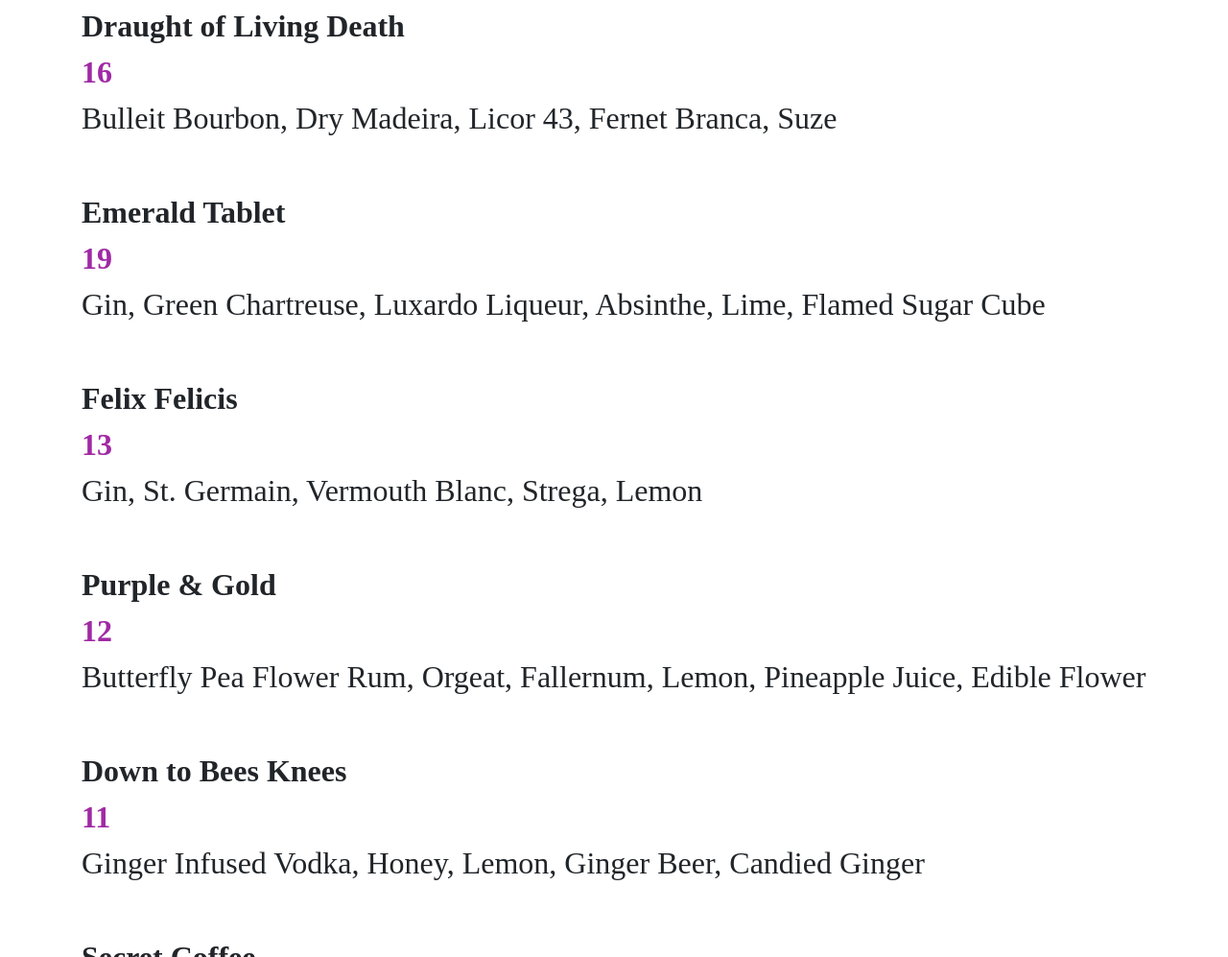
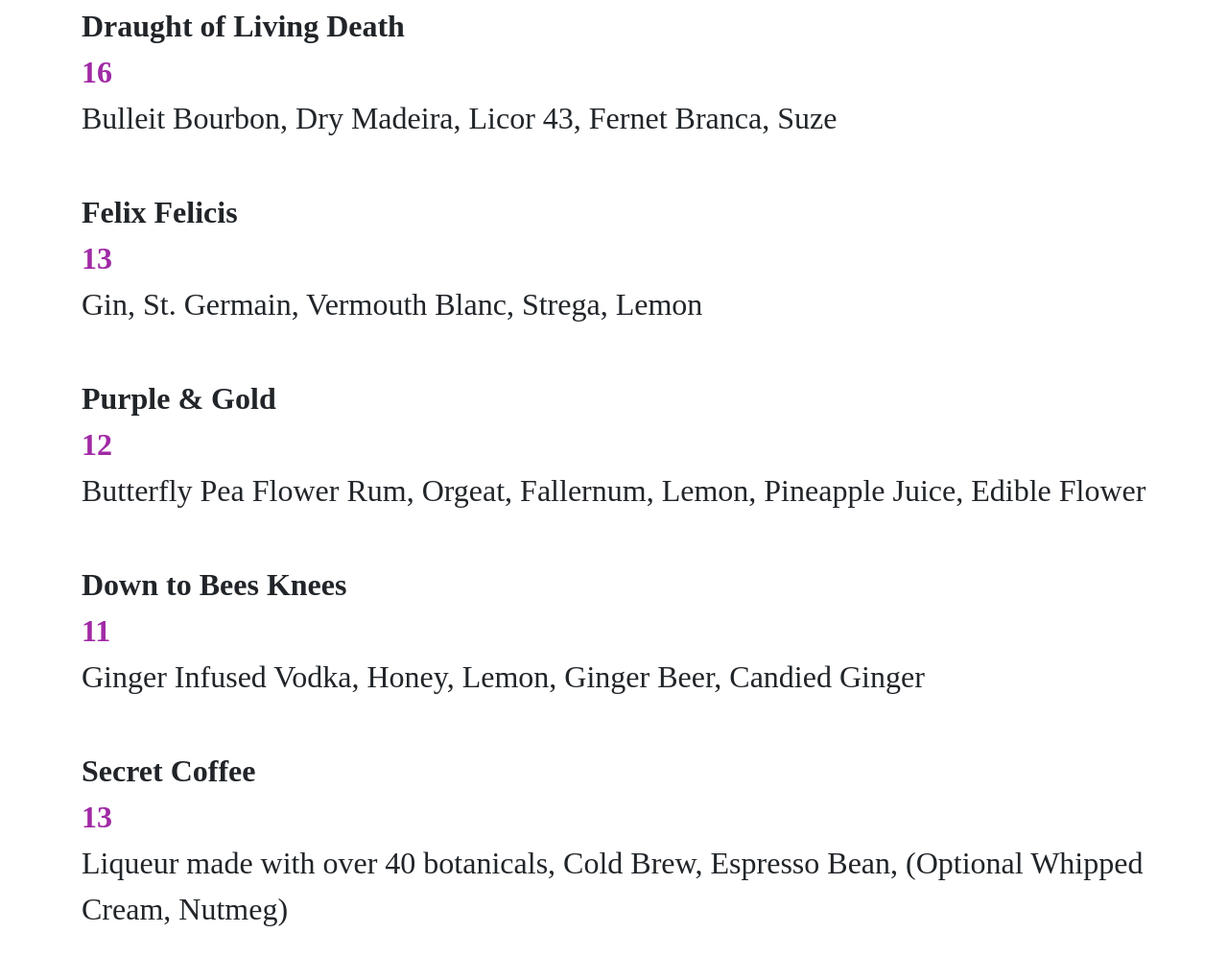
Before and after one commit to potionsandpoisons/menu, a plain HTML site: page index.html in a window 1280 px wide. Shown: the part 1638-2635 px from the top of the page at 96% size. Drawn offline with nearby package versions, Linux system fonts and the light colour scheme.

Commit message:
Update index.html

```diff
--- a/index.html
+++ b/index.html
@@ -82,11 +82,6 @@
           </div>
 
 
-          <div class="item">
-            <div class="name">Emerald Tablet</div>
-            <div class="price font-weight-bold" style="color: #a029a5;">19</div>
-            <div class="desc">Gin, Green Chartreuse, Luxardo Liqueur, Absinthe, Lime, Flamed Sugar Cube</div>
-          </div>
 
           <div class="item">
             <div class="name">Felix Felicis</div>
```
